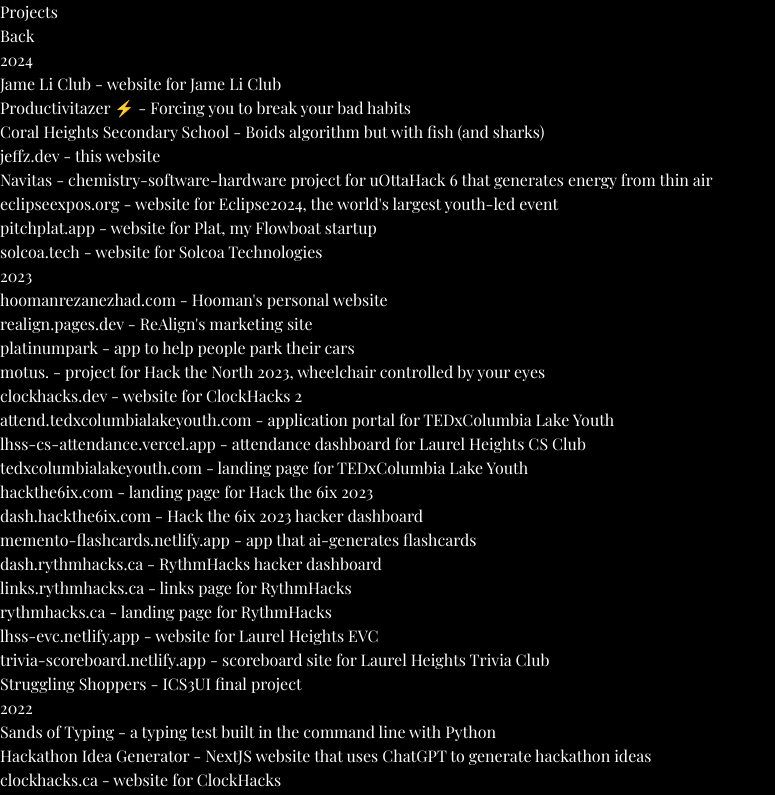
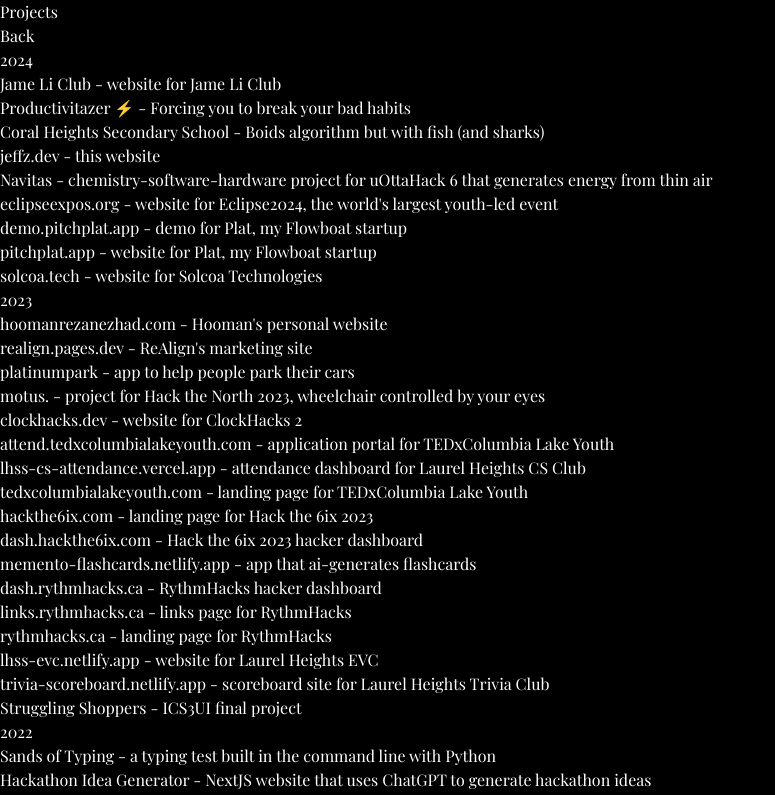
Before and after one commit to jeffrey-zang/jeffz.dev, a React (Vite) app: page /projects in a window 1280 px wide. Shown: the top 795 px of the page, without its empty margins (0-775 px from the left). Built offline with nearby package versions, Linux system fonts and the light colour scheme; a web font is replaced by a local one.

Commit message:
chore: add plat demo

```diff
--- a/src/data/projects.data.js
+++ b/src/data/projects.data.js
@@ -30,6 +30,11 @@ const projectsData = [
     name: "eclipseexpos.org",
     href: "https://eclipseexpos.org/",
     about: "website for Eclipse2024, the world's largest youth-led event",
+  },
+  {
+    name: "demo.pitchplat.app",
+    href: "https://demo.pitchplat.app/",
+    about: "demo for Plat, my Flowboat startup",
   },
   {
     name: "pitchplat.app",
```
